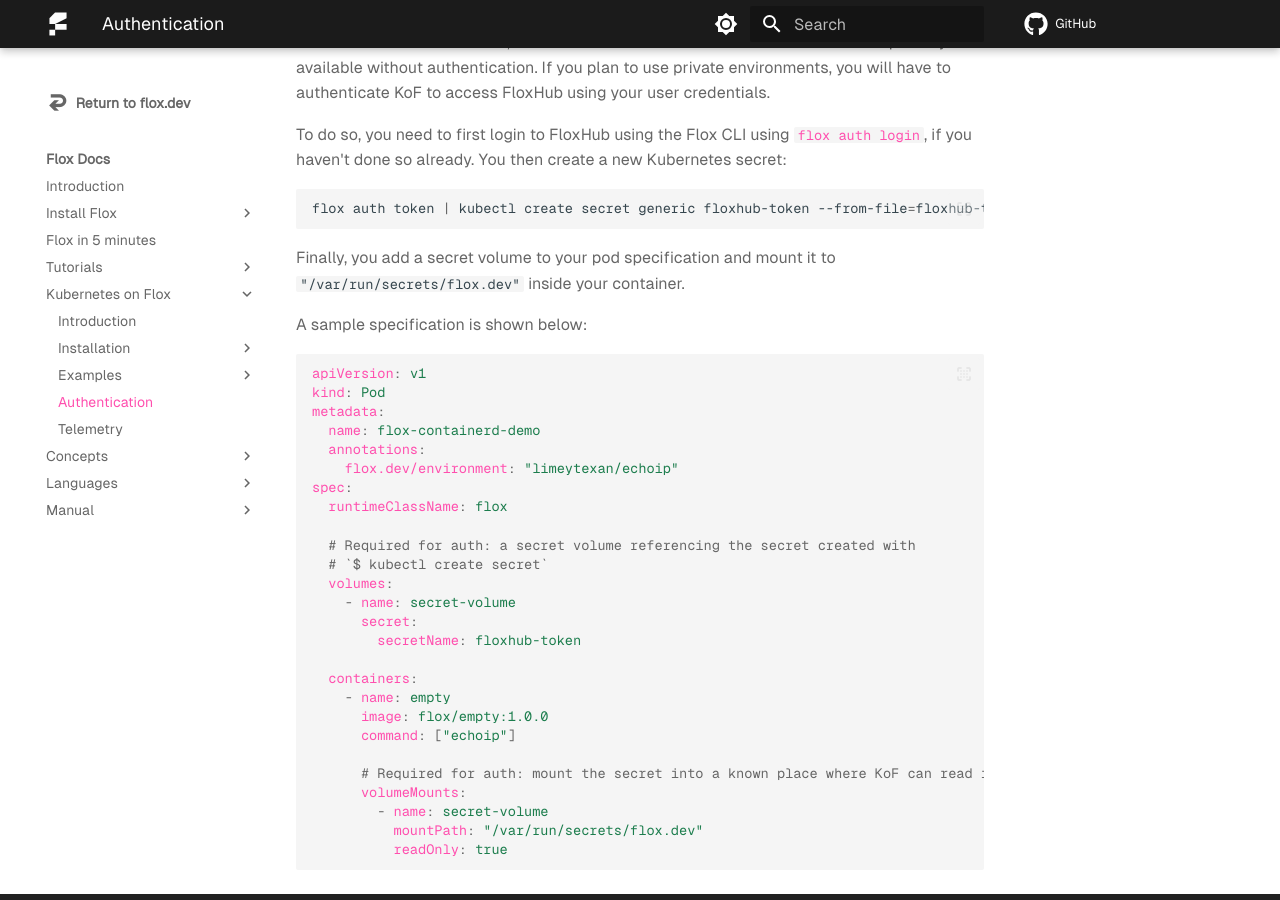
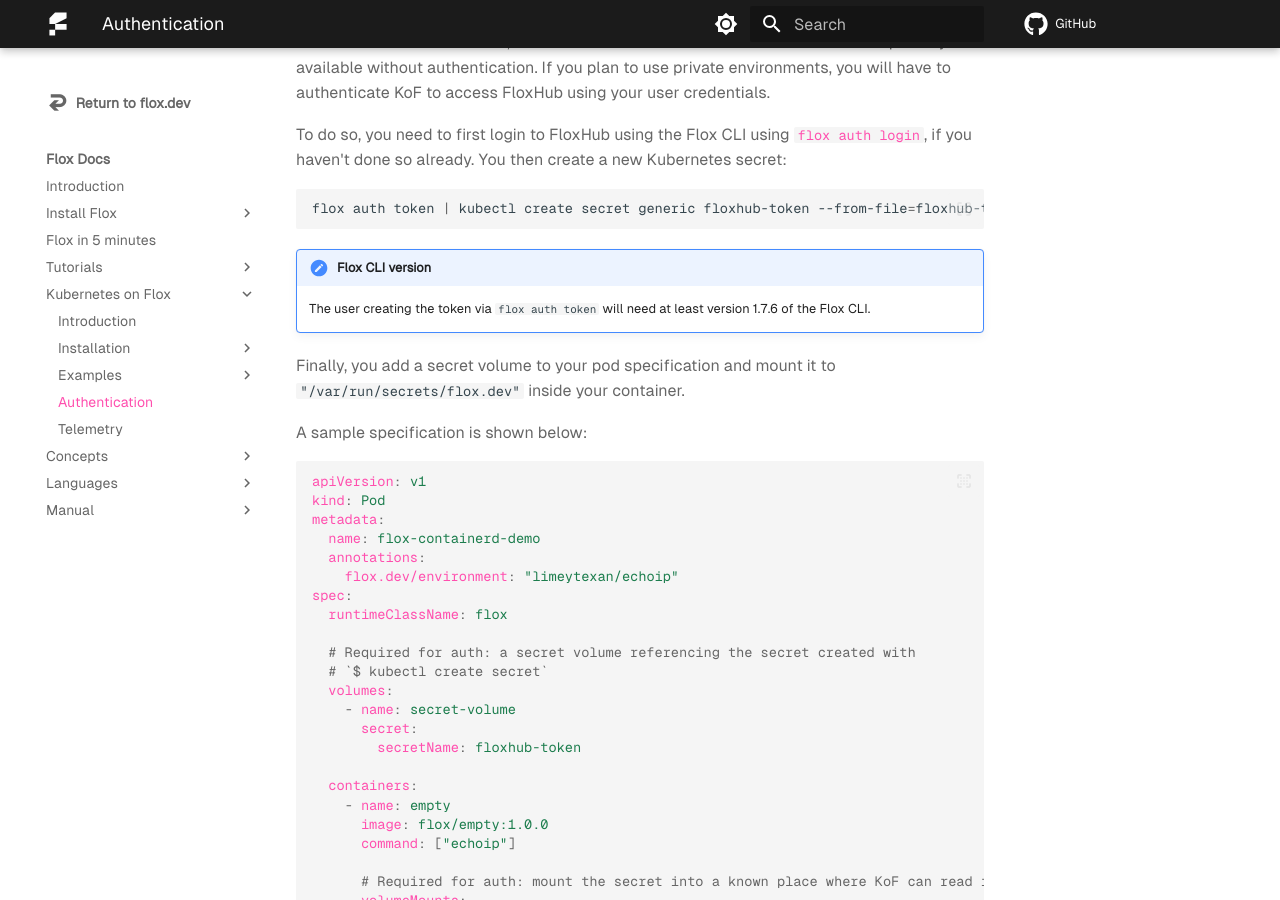
Before and after one commit to flox/floxdocs, an MkDocs documentation site: the page built from docs/k8s/auth.md, in a window 1280 px wide and 900 px high, scrolled down 310 px. Built offline with MkDocs 1.6.1 and Material for MkDocs 9.7.7, drawn with Linux system fonts in a browser that asks for light colours; plug-ins that fetch from the network failed and are left out; comment, search, counter and statistics services are not loaded.

Commit message:
feat: add CLI version note

````diff
--- a/docs/k8s/auth.md
+++ b/docs/k8s/auth.md
@@ -16,6 +16,9 @@
 ```bash
 flox auth token | kubectl create secret generic floxhub-token --from-file=floxhub-token=/dev/stdin
 ```
+
+!!! note "Flox CLI version"
+    The user creating the token via `flox auth token` will need at least version 1.7.6 of the Flox CLI.
 
 Finally, you add a secret volume to your pod specification and mount it to `"/var/run/secrets/flox.dev"` inside your container.
 
````
Also changed, not shown: docs/k8s/install/eks.md (+2 -0 lines), docs/snippets/k8s-shim-cli-version.md (added, +7 -0 lines).
